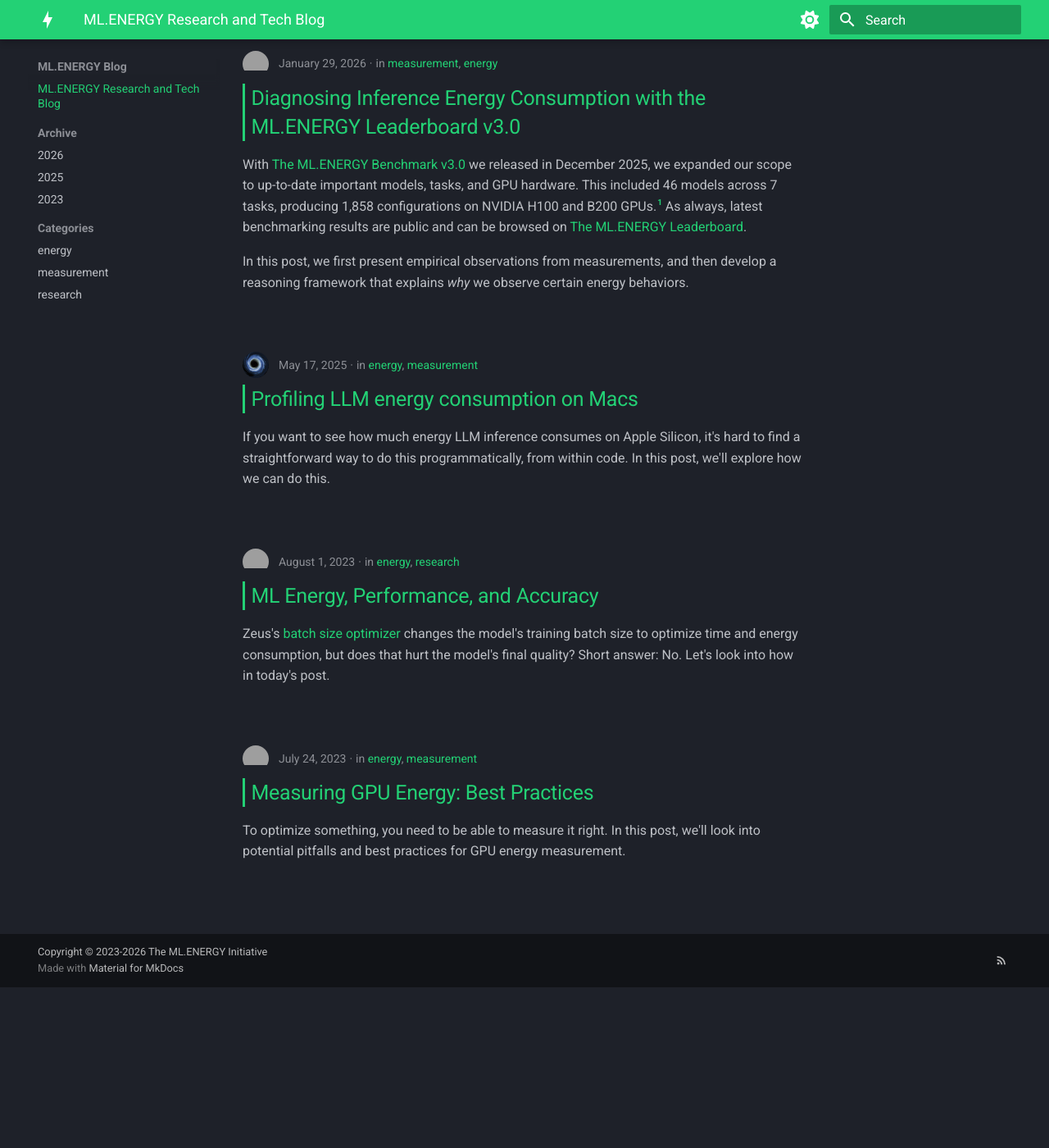
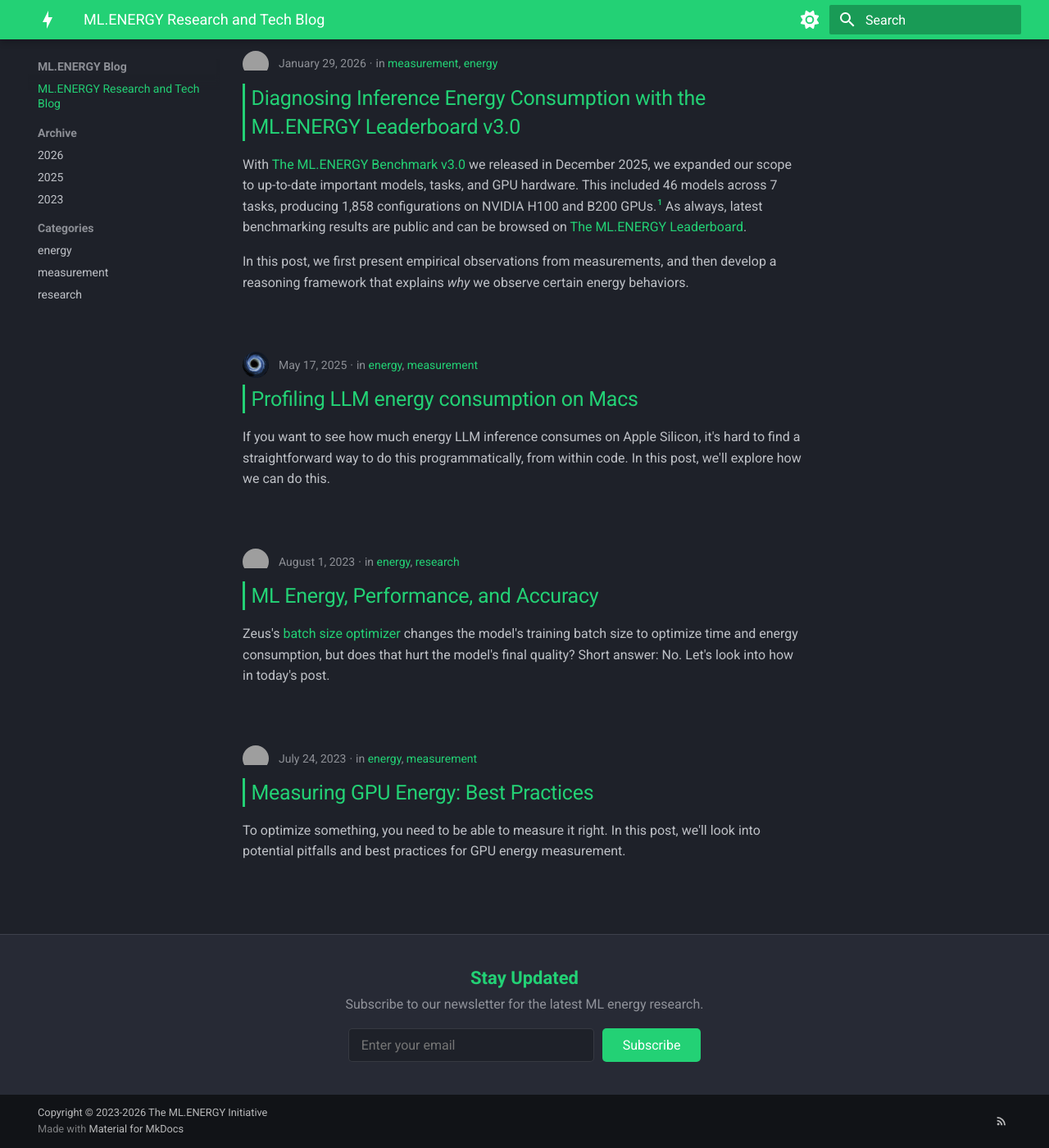
Before and after one commit to ml-energy/blog, an MkDocs documentation site: the page built from docs/index.md, in a window 1280 px wide and 1400 px high, scrolled down 417 px. Shown: the whole window at 82% size. Built offline with MkDocs 1.6.1 and Material for MkDocs 9.7.7, drawn with Linux system fonts in a browser that asks for light colours; before the commit the page ends 1621 px from its top, so only the background shows below that.

Commit message:
Add newsletter banner

```diff
--- a/docs/assets/css/custom.css
+++ b/docs/assets/css/custom.css
@@ -46,3 +46,53 @@
   max-width: none;
   margin: 0 0.5em;
 }
+
+/* Newsletter signup box */
+.newsletter-signup {
+  background: var(--md-code-bg-color);
+  border-top: 1px solid var(--md-default-fg-color--lightest);
+  padding: 2rem 1rem;
+  text-align: center;
+}
+.newsletter-content {
+  max-width: 500px;
+  margin: 0 auto;
+}
+.newsletter-content h3 {
+  margin: 0 0 0.5rem;
+  color: var(--md-primary-fg-color);
+  font-size: 1.1rem;
+}
+.newsletter-content p {
+  margin: 0 0 1rem;
+  color: var(--md-default-fg-color--light);
+  font-size: 0.8rem;
+}
+.newsletter-form {
+  display: flex;
+  gap: 0.5rem;
+  justify-content: center;
+}
+.newsletter-form input[type="email"] {
+  flex: 1;
+  max-width: 300px;
+  padding: 0.5rem 0.75rem;
+  border: 1px solid var(--md-default-fg-color--lightest);
+  border-radius: 0.25rem;
+  background: var(--md-default-bg-color);
+  color: var(--md-default-fg-color);
+  font-size: 0.8rem;
+}
+.newsletter-form button {
+  padding: 0.5rem 1.25rem;
+  background: var(--md-primary-fg-color);
+  color: var(--md-primary-bg-color);
+  border: none;
+  border-radius: 0.25rem;
+  cursor: pointer;
+  font-weight: 500;
+  font-size: 0.8rem;
+}
+.newsletter-form button:hover {
+  background: var(--md-accent-fg-color);
+}
--- a/docs/overrides/main.html
+++ b/docs/overrides/main.html
@@ -16,3 +16,21 @@
   <meta name="twitter:description" content="{{ config.site_description }}" />
   <meta name="twitter:image" content="https://ml.energy/assets/img/og_image.png" />
 {% endblock %}
+
+{% block footer %}
+<div class="newsletter-signup">
+  <div class="newsletter-content">
+    <h3>Stay Updated</h3>
+    <p>Subscribe to our newsletter for the latest ML energy research.</p>
+    <form
+      action="https://buttondown.com/api/emails/embed-subscribe/ml-energy"
+      method="post"
+      class="newsletter-form"
+    >
+      <input type="email" name="email" placeholder="Enter your email" required />
+      <button type="submit">Subscribe</button>
+    </form>
+  </div>
+</div>
+{{ super() }}
+{% endblock %}
```
